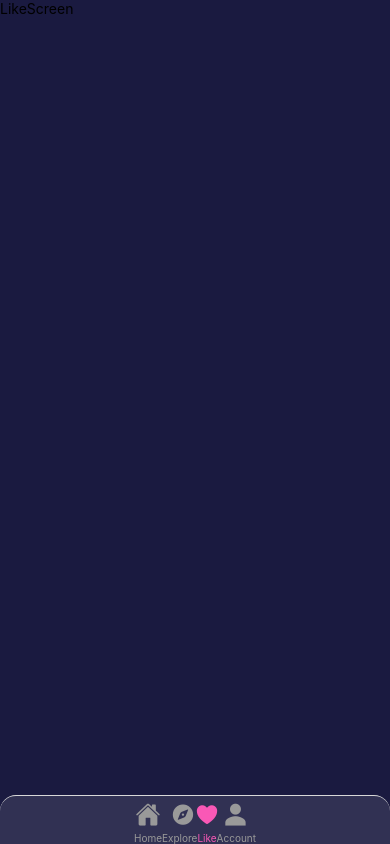
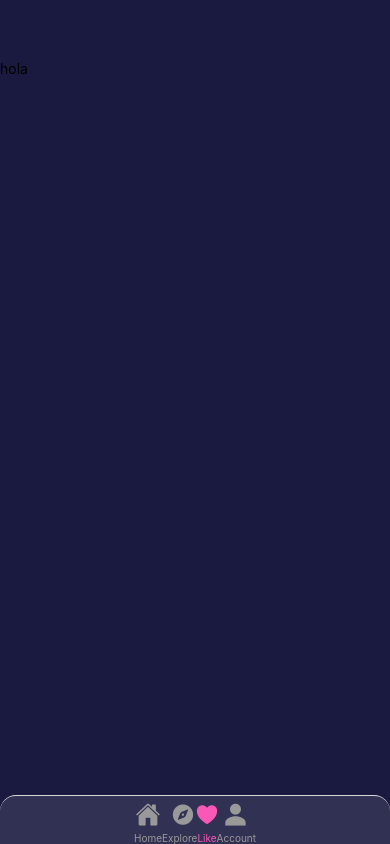
Before and after one commit to Jose-Manuel18/movie-app, a React Native app: screen /Like in a window 390 px wide. Built offline with nearby package versions, Linux system fonts and the light colour scheme; no server answers; what @gorhom/bottom-sheet would draw is missing.

Commit message:
some shit

```diff
--- a/App.js
+++ b/App.js
@@ -7,13 +7,16 @@ import {
   useQuery,
 } from "@tanstack/react-query";
 import { RecoilRoot } from "recoil";
+import { SafeAreaProvider } from "react-native-safe-area-context";
 const queryClient = new QueryClient();
 
 export default function App() {
   return (
     <RecoilRoot>
       <QueryClientProvider client={queryClient}>
-        <Navigation />
+        <SafeAreaProvider>
+          <Navigation />
+        </SafeAreaProvider>
       </QueryClientProvider>
     </RecoilRoot>
   );
--- a/Screens/DetailScreen/DetailScreen.js
+++ b/Screens/DetailScreen/DetailScreen.js
@@ -14,7 +14,6 @@ import { GenreState } from "../../State/GenreState";
 const DetailScreen = ({ route }) => {
   const navigation = useNavigation();
   const movieDetails = route.params.movieDetails;
-  const genres = route.params.genero;
   const sheetRef = useRef(null);
   const snapPoints = useMemo(() => ["40%"], []);
   const handleSnapPress = useCallback((index) => {
--- a/Screens/LikeScreen/LikeScreen.js
+++ b/Screens/LikeScreen/LikeScreen.js
@@ -1,10 +1,11 @@
 import { StyleSheet, Text, View } from "react-native";
 import React from "react";
 import { Colors } from "../../Components/Utils/Colors";
+import SearchButton from "../../Components/SearchBarButton/SearchButton";
 const LikeScreen = () => {
   return (
     <View style={styles.container}>
-      <Text>LikeScreen</Text>
+      <Text>hola</Text>
     </View>
   );
 };
@@ -15,5 +16,6 @@ const styles = StyleSheet.create({
   container: {
     flex: 1,
     backgroundColor: Colors.DarkPurple,
+    paddingTop:60,
   },
 });
--- a/package.json
+++ b/package.json
@@ -33,7 +33,7 @@
     "react-native-ratings": "^8.1.0",
     "react-native-reanimated": "~2.8.0",
     "react-native-redash": "^18.0.0",
-    "react-native-safe-area-context": "4.2.4",
+    "react-native-safe-area-context": "^4.3.3",
     "react-native-screens": "~3.11.1",
     "react-native-snap-carousel": "^3.9.1",
     "react-native-stacks": "^1.0.1",
```
Also changed, not shown: 1 other file (tests, documents, lock files or other folders).
